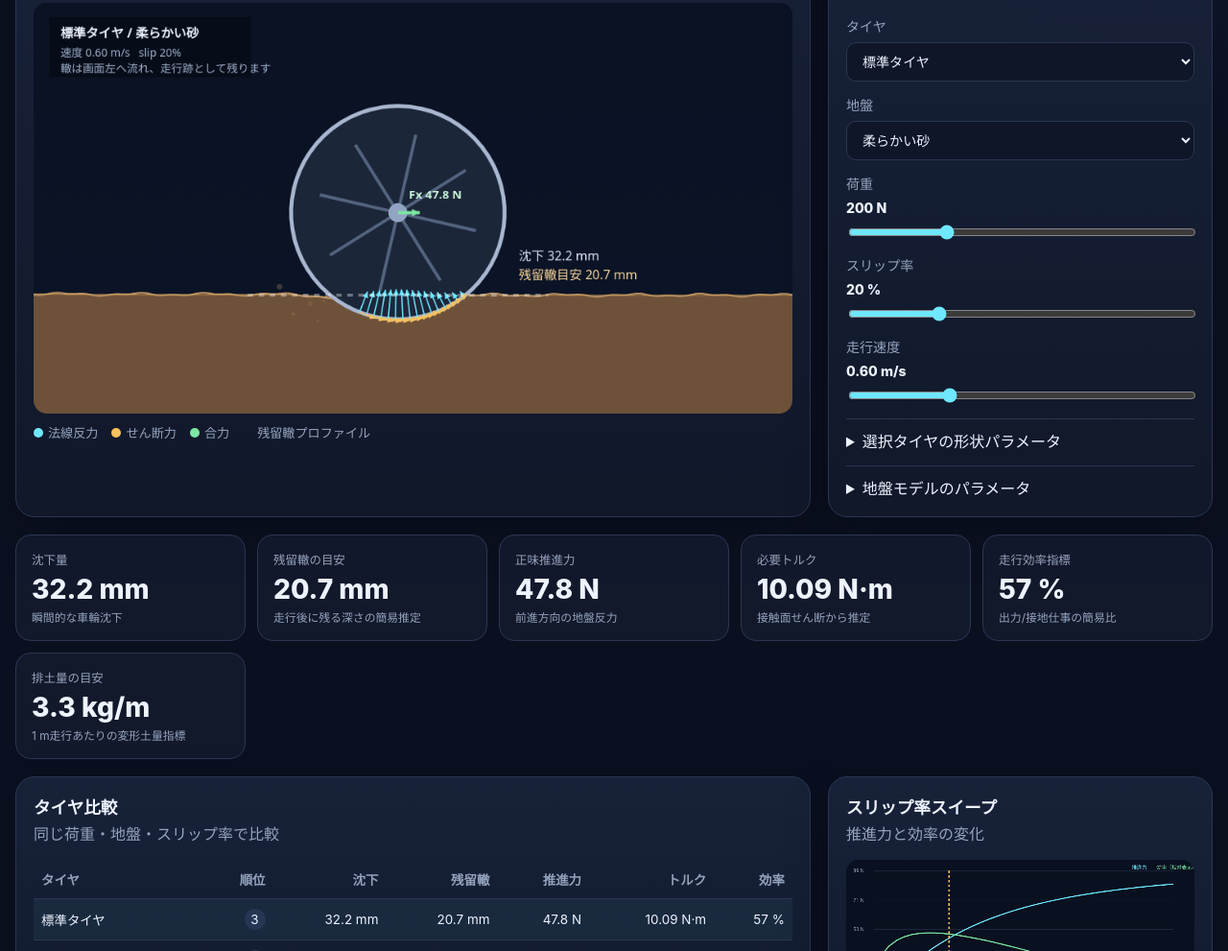
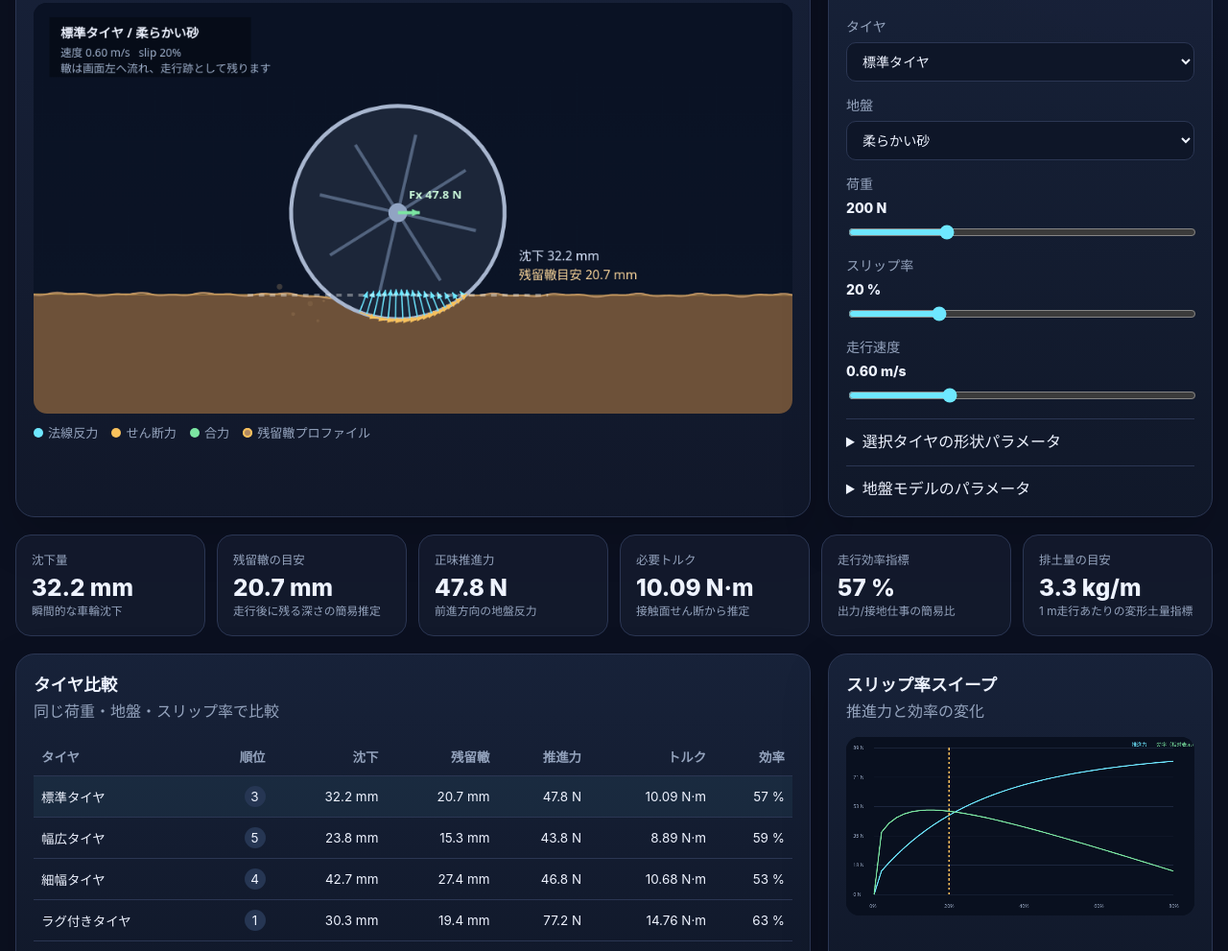
Before and after one commit to temesotejam/wheel-terrain-sim, a plain HTML site: page index.html in a window 1280 px wide. Shown: the part 410-1401 px from the top of the page at 96% size. Drawn offline with Linux system fonts and the light colour scheme.

Commit message:
Style rut visualization metrics

```diff
--- a/styles.css
+++ b/styles.css
@@ -41,6 +41,7 @@ button {
   cursor: pointer;
 }
 button:hover { border-color: var(--accent); }
+button:disabled { opacity: .55; cursor: progress; }
 button.primary { background: var(--accent); color: #07111e; border-color: transparent; font-weight: 800; }
 main { display: grid; gap: 18px; padding-bottom: 40px; }
 .grid { display: grid; gap: 18px; }
@@ -62,6 +63,7 @@ canvas { width: 100%; height: auto; display: block; border-radius: 14px; backgro
 .dot.normal { background: #6ee7ff; }
 .dot.shear { background: #f8c15c; }
 .dot.resultant { background: #7ce6a2; }
+.dot.rut { background: #b08961; box-shadow: inset 0 0 0 2px #f8c15c; }
 .controls { display: grid; gap: 14px; align-content: start; }
 .controls label { display: grid; gap: 7px; color: var(--muted); font-size: .88rem; }
 .controls output { color: var(--text); font-weight: 800; float: right; }
@@ -78,11 +80,11 @@ details { border-top: 1px solid var(--line); padding-top: 10px; }
 summary { cursor: pointer; color: var(--text); }
 .details-grid { display: grid; grid-template-columns: 1fr auto; gap: 6px 12px; margin-top: 10px; color: var(--muted); font-size: .82rem; }
 .details-grid strong { color: var(--text); text-align: right; }
-.metric-grid { display: grid; grid-template-columns: repeat(5, 1fr); gap: 12px; }
+.metric-grid { display: grid; grid-template-columns: repeat(6, minmax(0, 1fr)); gap: 12px; }
 .metric { padding: 16px; border: 1px solid var(--line); border-radius: 16px; background: rgba(19,26,45,.9); }
 .metric .label { color: var(--muted); font-size: .78rem; }
-.metric .value { font-size: clamp(1.25rem, 2.2vw, 2rem); font-weight: 850; margin-top: 5px; }
-.metric .sub { color: var(--muted); font-size: .74rem; margin-top: 3px; }
+.metric .value { font-size: clamp(1.18rem, 1.9vw, 1.85rem); font-weight: 850; margin-top: 5px; }
+.metric .sub { color: var(--muted); font-size: .74rem; margin-top: 3px; line-height: 1.35; }
 .table-wrap { overflow-x: auto; }
 table { width: 100%; border-collapse: collapse; font-size: .84rem; }
 th, td { padding: 10px 8px; border-bottom: 1px solid var(--line); text-align: right; white-space: nowrap; }
@@ -93,10 +95,12 @@ tr.selected { background: rgba(110,231,255,.06); }
 .notes { display: grid; gap: 10px; }
 .notes .warning { color: #ffd7a1; }
 footer { color: var(--muted); display: flex; justify-content: space-between; padding: 20px 0 35px; font-size: .8rem; }
+@media (max-width: 1180px) {
+  .metric-grid { grid-template-columns: repeat(3, 1fr); }
+}
 @media (max-width: 980px) {
   .hero { align-items: start; flex-direction: column; }
   .grid.two { grid-template-columns: 1fr; }
-  .metric-grid { grid-template-columns: repeat(2, 1fr); }
 }
 @media (max-width: 560px) {
   .hero, main, footer { width: min(100% - 18px, 1500px); }
```
